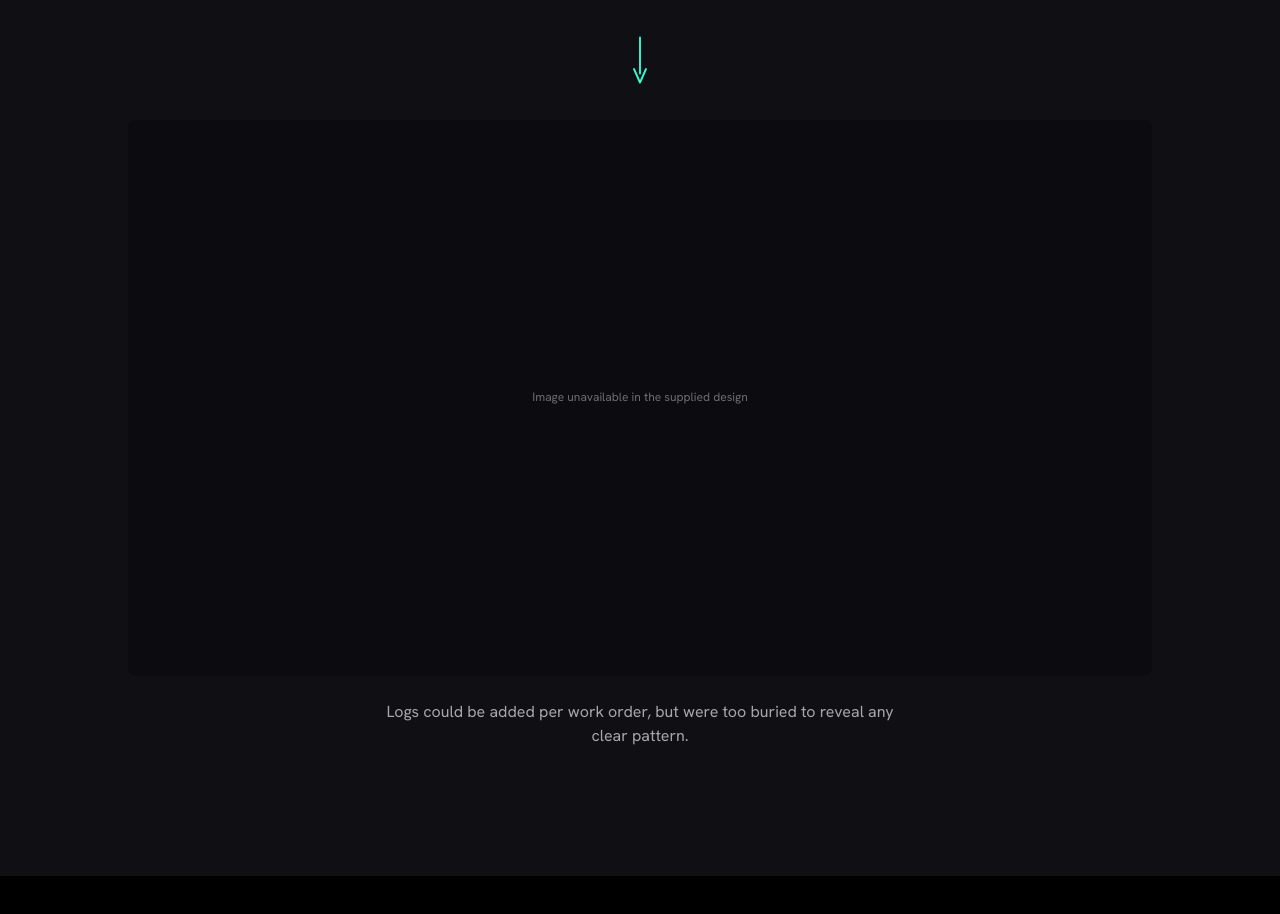
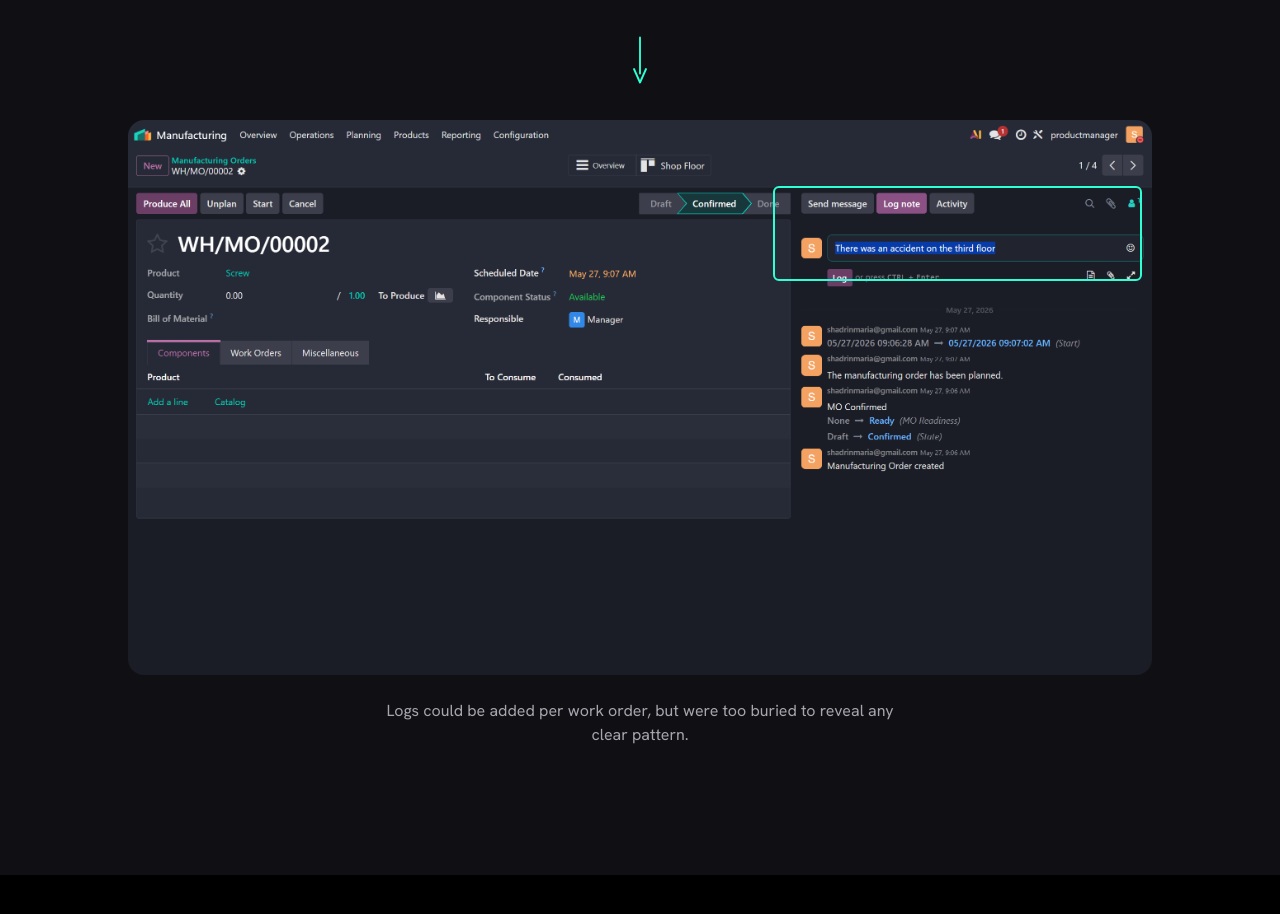
Before and after one commit to shadrinmaria-bot/Odoo-casestudy, a Next.js app: page / in a window 1280 px wide. Shown: the part 2280-3194 px from the top of the page. Built offline with nearby package versions, Linux system fonts and the light colour scheme.

Commit message:
Restore problem section image

```diff
--- a/components/Problem.tsx
+++ b/components/Problem.tsx
@@ -16,13 +16,12 @@ export default function Problem() {
         </p>
       </Reveal>
 
-      {problem.shots.map((shot, index) => (
+      {problem.shots.map((shot) => (
         <div key={shot.src}>
           <Reveal delay={0.1} className="mt-14 flex justify-center md:mt-20">
             <Arrow direction="down" width={18} height={56} />
           </Reveal>
           <Reveal delay={0.2} className="mx-auto mt-8 max-w-5xl">
-            {index === 0 ? (
             <AnnotatedShot
               src={shot.src}
               alt={shot.alt}
@@ -30,13 +29,6 @@ export default function Problem() {
               height={shot.height}
               highlight={shot.highlight}
             />
-            ) : (
-              <div className="flex aspect-[1.84/1] items-center justify-center rounded-lg bg-[#0C0C10] text-center">
-                <p className="max-w-xs px-6 text-xs leading-relaxed text-white/40">
-                  Image unavailable in the supplied design
-                </p>
-              </div>
-            )}
             <p className="mx-auto mt-6 max-w-xl text-center text-sm text-muted md:text-base">
               {shot.caption}
             </p>
```
Lines whose indentation alone changed are shown as unchanged.
